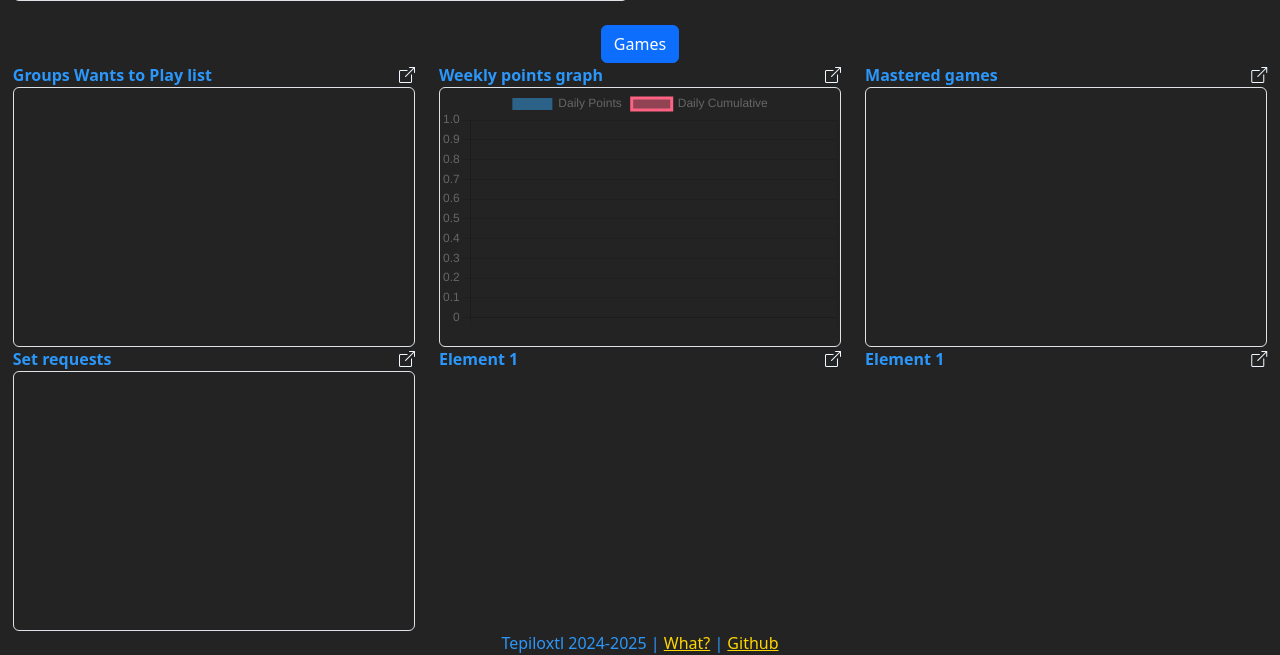
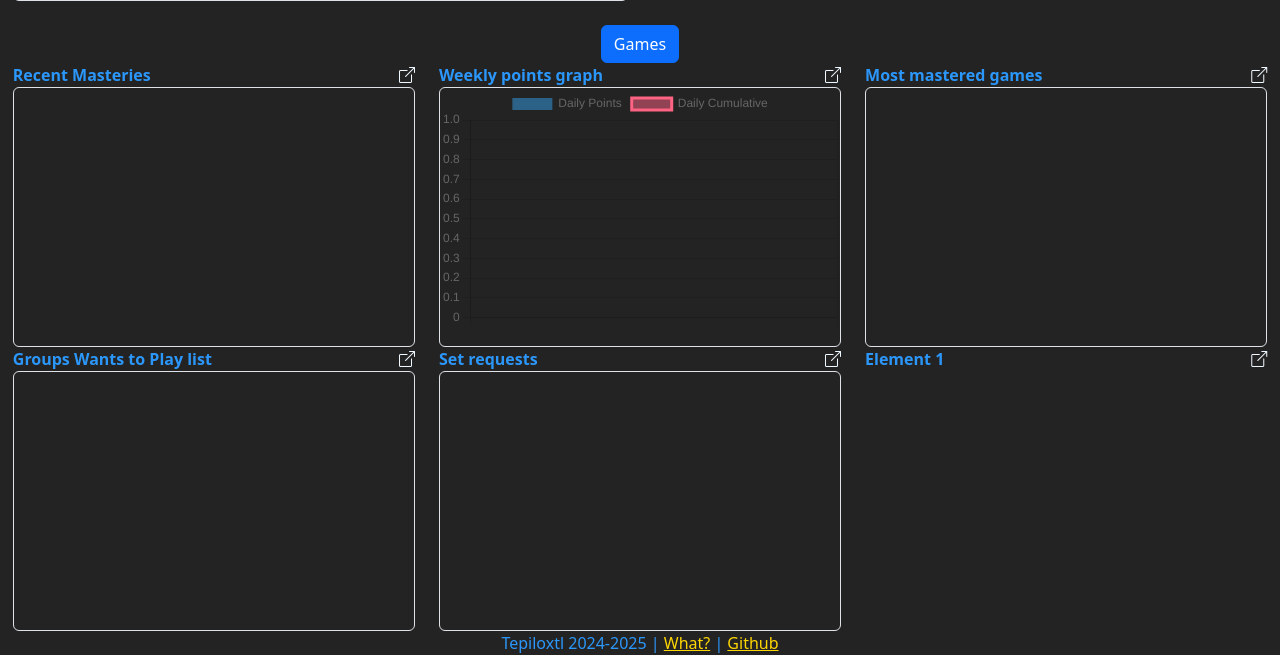
Before and after one commit to tepiloxtl/rawf, a Flask app: page / in a window 1280 px wide. Shown: the part 461-1116 px from the top of the page. Run offline with Flask 3, Linux system fonts and the light colour scheme; data that the repository does not hold is empty.

Commit message:
Added recent masteries list to home page I need to make myself a more generic list widget, this kind of sucsk rn

```diff
--- a/webapp/routes.py
+++ b/webapp/routes.py
@@ -87,6 +87,17 @@ def get_user_leaderboards(username = None):
     leaderboards = query_db(query, args)
     return leaderboards
 
+def get_latest_masteries(username = None):
+    query = "SELECT ug.UserID, ug.GameID, ug.HighestAwardKind, ug.HighestAwardDate, u.User, u.UserPic, g.Title, g.ImageIcon FROM usergames ug INNER JOIN users u ON ug.UserID = u.ID LEFT JOIN games g ON ug.GameID = g.ID WHERE ug.HighestAwardKind = 'mastered'"
+    args = []
+    if username != None:
+        query += " AND u.User = ?"
+        args.append(username)
+    query += " ORDER BY ug.HighestAwardDate DESC"
+    masteries = query_db(query, args)
+    for item in masteries:
+        item["Users"] = [item["User"]]
+    return masteries
 
 def pointsgraph(username = None):
     now = datetime.datetime.now()
@@ -248,11 +259,12 @@ def index():
     pg = pointsgraph()
     mastered = get_mastered_games()
     srq = get_set_requests()
+    masteries = get_latest_masteries()
     cstyles = {"widget_table": {"class": "scrollable-table table-260 border rounded"},
                "widget_hunters": {"class": "scrollable-table table-300 border rounded"},
                "widget_feed": {"class": "list-group list-group-flush scrollable-list border rounded"},
                "widget_graph": {"class": "chart-container border rounded", "style": "position: relative; height:260px; width:100%;"}}
-    return render_template('index.html.j2', Title='Home', users=sqlusers, achievements=achievements, wtpg=wtpg, pointsgraph=pg, mastered=mastered, srq=srq, cstyles=cstyles)
+    return render_template('index.html.j2', Title='Home', users=sqlusers, achievements=achievements, wtpg=wtpg, pointsgraph=pg, mastered=mastered, srq=srq, masteries=masteries, cstyles=cstyles)
 
 @app.route('/user/<username>')
 def userpage(username):
--- a/webapp/templates/index.html.j2
+++ b/webapp/templates/index.html.j2
@@ -40,9 +40,9 @@
         <div style="text-align:center; margin-top: 1.5rem"><a href="/games" class="btn btn-primary" role="button">Games</a></div>
         <!-- Section 2: Grid of Elements -->
         <div class="row row-cols-1 row-cols-md-3">
-            <div class="col"><div style="display: flex; justify-content: space-between; align-items: center;"><div><b>Groups Wants to Play list</b></div><div><a onclick="window.open('widget/wtpg', 'mypopuptitle', 'width=600,height=300')"><i class="bi bi-box-arrow-up-right" style="color:aliceblue; cursor: pointer;"></i></a></div></div>
+            <div class="col"><div style="display: flex; justify-content: space-between; align-items: center;"><div><b>Recent Masteries</b></div><div><a onclick="window.open('widget/srq', 'mypopuptitle', 'width=600,height=300')"><i class="bi bi-box-arrow-up-right" style="color:aliceblue; cursor: pointer;"></i></a></div></div>
                 <div>
-                    {{ widgets.widget_list_gamebyuser(wtpg, cstyles.widget_table) }}
+                    {{ widgets.widget_list_gamebyuser(masteries, cstyles.widget_table) }}
                 </div>
             </div>
             <div class="col"><div style="display: flex; justify-content: space-between; align-items: center;"><div><b>Weekly points graph</b></div><div><a onclick="window.open('widget/weeklypoints', 'mypopuptitle', 'width=600,height=300')"><i class="bi bi-box-arrow-up-right" style="color:aliceblue; cursor: pointer;"></i></a></div></div>
@@ -50,9 +50,14 @@
                     {{ widgets.widget_pointsgraph(pointsgraph, cstyles.widget_graph) }}
                 </div>
             </div>
-            <div class="col"><div style="display: flex; justify-content: space-between; align-items: center;"><div><b>Mastered games</b></div><div><a onclick="window.open('widget/mastered', 'mypopuptitle', 'width=600,height=300')"><i class="bi bi-box-arrow-up-right" style="color:aliceblue; cursor: pointer;"></i></a></div></div>
+            <div class="col"><div style="display: flex; justify-content: space-between; align-items: center;"><div><b>Most mastered games</b></div><div><a onclick="window.open('widget/mastered', 'mypopuptitle', 'width=600,height=300')"><i class="bi bi-box-arrow-up-right" style="color:aliceblue; cursor: pointer;"></i></a></div></div>
                 <div>
                     {{ widgets.widget_list_gamebyuser(mastered, cstyles.widget_table) }}
+                </div>
+            </div>
+            <div class="col"><div style="display: flex; justify-content: space-between; align-items: center;"><div><b>Groups Wants to Play list</b></div><div><a onclick="window.open('widget/wtpg', 'mypopuptitle', 'width=600,height=300')"><i class="bi bi-box-arrow-up-right" style="color:aliceblue; cursor: pointer;"></i></a></div></div>
+                <div>
+                    {{ widgets.widget_list_gamebyuser(wtpg, cstyles.widget_table) }}
                 </div>
             </div>
             <div class="col"><div style="display: flex; justify-content: space-between; align-items: center;"><div><b>Set requests</b></div><div><a onclick="window.open('widget/srq', 'mypopuptitle', 'width=600,height=300')"><i class="bi bi-box-arrow-up-right" style="color:aliceblue; cursor: pointer;"></i></a></div></div>
@@ -63,9 +68,6 @@
             <div class="col"><div style="display: flex; justify-content: space-between; align-items: center;"><div><b>Element 1</b></div><div><a onclick="window.open('widget/wtpg', 'mypopuptitle', 'width=600,height=300')"><i class="bi bi-box-arrow-up-right" style="color:aliceblue; cursor: pointer;"></i></a></div></div>
                 <div></div>
             </div>
-            <div class="col"><div style="display: flex; justify-content: space-between; align-items: center;"><div><b>Element 1</b></div><div><a onclick="window.open('widget/wtpg', 'mypopuptitle', 'width=600,height=300')"><i class="bi bi-box-arrow-up-right" style="color:aliceblue; cursor: pointer;"></i></a></div></div>
-                <div></div>
-            </div>
         </div>
     </div>
     <script src="/static/js/update.js"></script>
```
